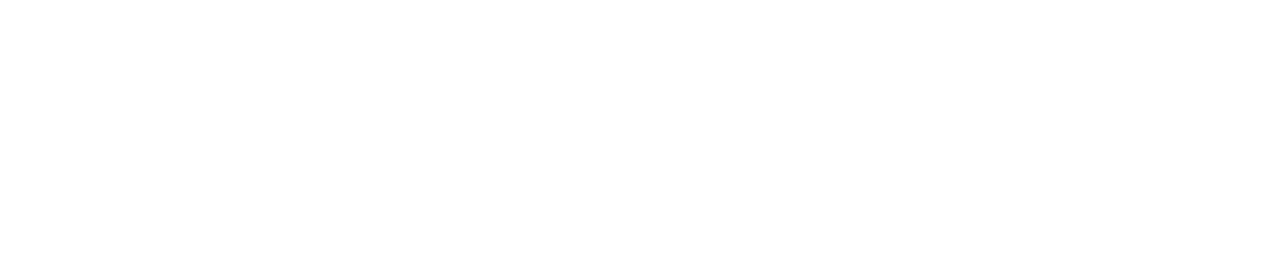
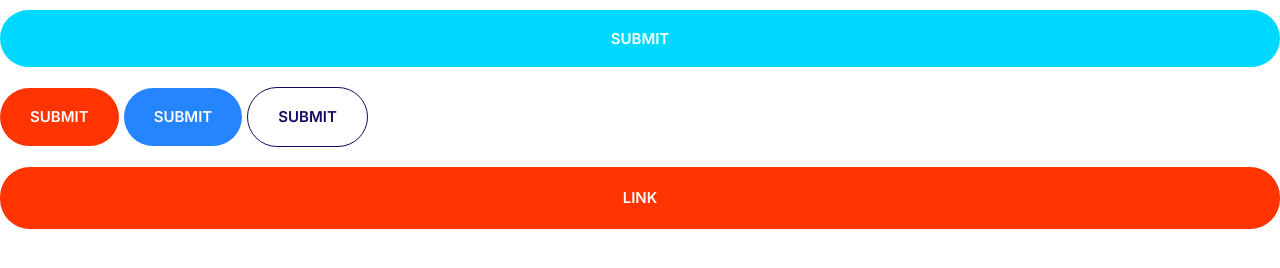
Before and after one commit to babli1111/Noshify, a plain HTML site: page index.html in a window 1280 px wide. Drawn offline with nearby package versions, Linux system fonts and the light colour scheme.

Commit message:
Build a button component

```diff
--- a/Css/styles.css
+++ b/Css/styles.css
@@ -1,3 +1,8 @@
+*,
+::after,
+::before {
+  box-sizing: border-box;
+}
 :root {
   --color-primary: #2584ff;
   --color-secondary: #00d9ff;
@@ -75,7 +80,7 @@ a {
   margin-left: 10px;
 }
 
-@media screen and (min-width: 1024px) {
+@media screen and (min-width: 764px) {
   .arrow-icon {
     font-size: 1.5rem;
   }
@@ -104,7 +109,7 @@ a {
 .badge--small {
   font-size: 1.6rem;
 }
-@media screen and (min-width: 1024px) {
+@media screen and (min-width: 764px) {
   .badge {
     font-size: 1.5rem;
   }
@@ -136,7 +141,7 @@ a {
   margin-bottom: 1rem;
 }
 
-@media screen and (min-width: 1024px) {
+@media screen and (min-width: 764px) {
   .list__tick .list__item {
     padding-left: 0;
   }
@@ -152,11 +157,68 @@ a {
   fill: var(--color-primary);
 }
 .icon-container {
+  align-items: center;
   background: #f3f9fa;
-  width: 64px;
-  height: 64px;
   border-radius: 100%;
   display: inline-flex;
+  height: 64px;
   justify-content: center;
-  align-items: center;
+  width: 64px;
 }
+
+/*buttons*/
+
+.btn {
+  border-radius: 30px;
+  border: none;
+  cursor: pointer;
+  font-size: 1.8rem;
+  font-weight: 600;
+  padding: 2rem 3rem;
+  text-transform: uppercase;
+  white-space: nowrap;
+  text-align: center;
+  margin: 1rem 0;
+  transition: background 0.21s, color 0.15s;
+}
+.btn--primary {
+  background-color: var(--color-primary);
+  color: white;
+}
+.btn--primary:hover {
+  background: #3a8ffd;
+}
+.btn--accent {
+  background: var(--color-accent);
+  color: white;
+}
+.btn--accent:hover {
+  background: #e9765a;
+}
+
+.btn--lightblue {
+  background: var(--color-secondary);
+  color: white;
+}
+.btn--lightblue:hover {
+  background: #00c8eb;
+}
+.btn--block {
+  width: 100%;
+  display: inline-block;
+}
+.btn--outline {
+  background: transparent;
+  color: var(--color-headings);
+  border: 1px solid var(--color-headings);
+}
+.btn--outline:hover {
+  background: var(--color-headings);
+  color: white;
+}
+
+@media screen and (min-width: 764px) {
+  .btn {
+    font-size: 1.5rem;
+  }
+}
--- a/index.html
+++ b/index.html
@@ -14,5 +14,11 @@
     <link rel="stylesheet" href="/Css/styles.css" />
     <link rel="stylesheet" href="/Css/normalize.css" />
   </head>
-  <body></body>
+  <body>
+    <button class="btn btn--lightblue btn--block">Submit</button>
+    <button class="btn btn--accent">Submit</button>
+    <button class="btn btn--primary">Submit</button>
+    <button class="btn btn--outline">Submit</button>
+    <a class="btn btn--accent btn--block" href="#">Link</a>
+  </body>
 </html>
```
